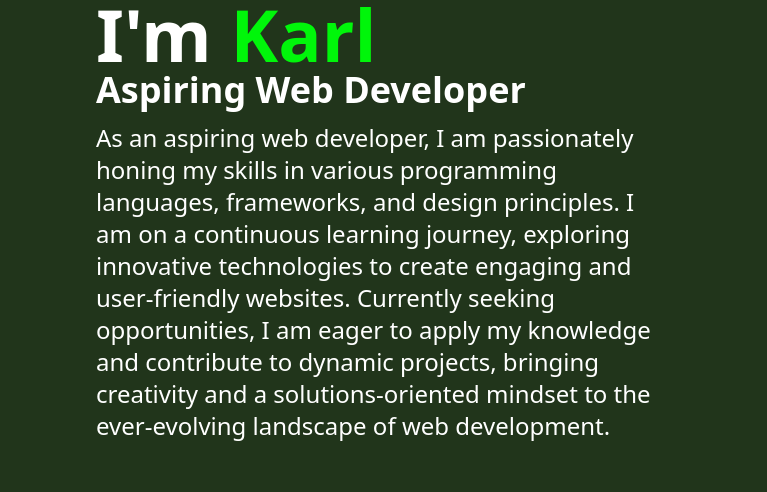
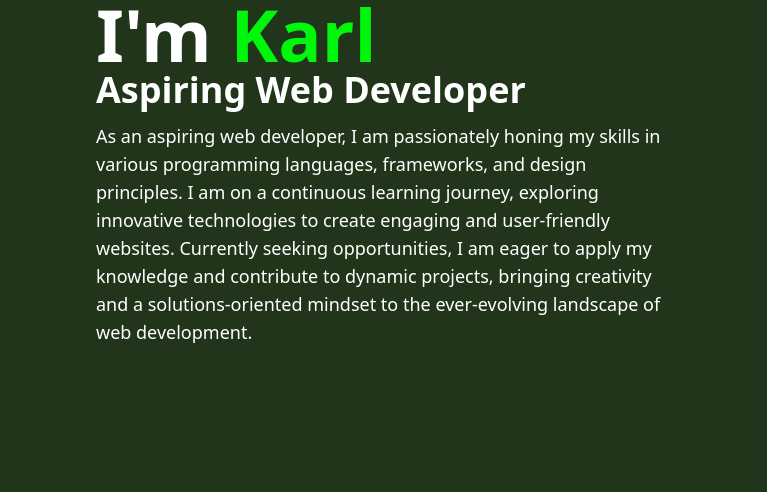
Before and after one commit to pingpongrammer/Portfolio, a website: page index.html in a window 1280 px wide. Shown: the part 130-622 px from the top of the page, 0-767 px from the left. Drawn offline with nearby package versions, Linux system fonts and the light colour scheme; a web font is replaced by a local one.

Commit message:
modified

```diff
--- a/index.html
+++ b/index.html
@@ -40,7 +40,7 @@
             <div class="sm:w-[50%]">
                 <h1 class=" text-[#00F60A] text-5xl sm:text-7xl font-bold"><span class="text-white">I'm </span>Karl</h1>
                 <h3 class="text-xl sm:text-2xl xl:text-4xl font-bold">Aspiring Web Developer</h3>
-                <p class="pt-3 text-sm lg:text-lg  xl:text-2xl">As an aspiring web developer, I am passionately honing my skills in various programming languages,
+                <p class="pt-3 text-sm lg:text-lg   2xl:text-2xl">As an aspiring web developer, I am passionately honing my skills in various programming languages,
                     frameworks, and design principles. I am on a continuous learning journey, exploring innovative technologies
                     to create engaging and user-friendly websites. Currently seeking opportunities, I am eager to apply my
                     knowledge and contribute to dynamic projects, bringing creativity and a solutions-oriented mindset to
@@ -48,10 +48,7 @@
                 </p>
             </div>
             <div class="hidden sm:block flex-1">
-                <!-- <img class="rounded-full w-72 mr-28 border-[6px] border-[#C7FFC9]" src="images/profile.jpg" alt=""> -->
                 <img class="w-4/6 mx-auto animate-bounce" src="images/logo2.png" alt="">
-                <!-- <button class="absolute bottom-1 -left-[80px] bg-[#C7FFC9] py-4 px-6 text-black font-medium transform -rotate-45" >Contact Me</button> -->
-                <!-- <i class="fa fa-arrow-circle-down text-5xl animate-bounce" aria-hidden="true"></i> -->
             </div>
         </div>
     </section>
```
Also changed, not shown: dist/output.css.
